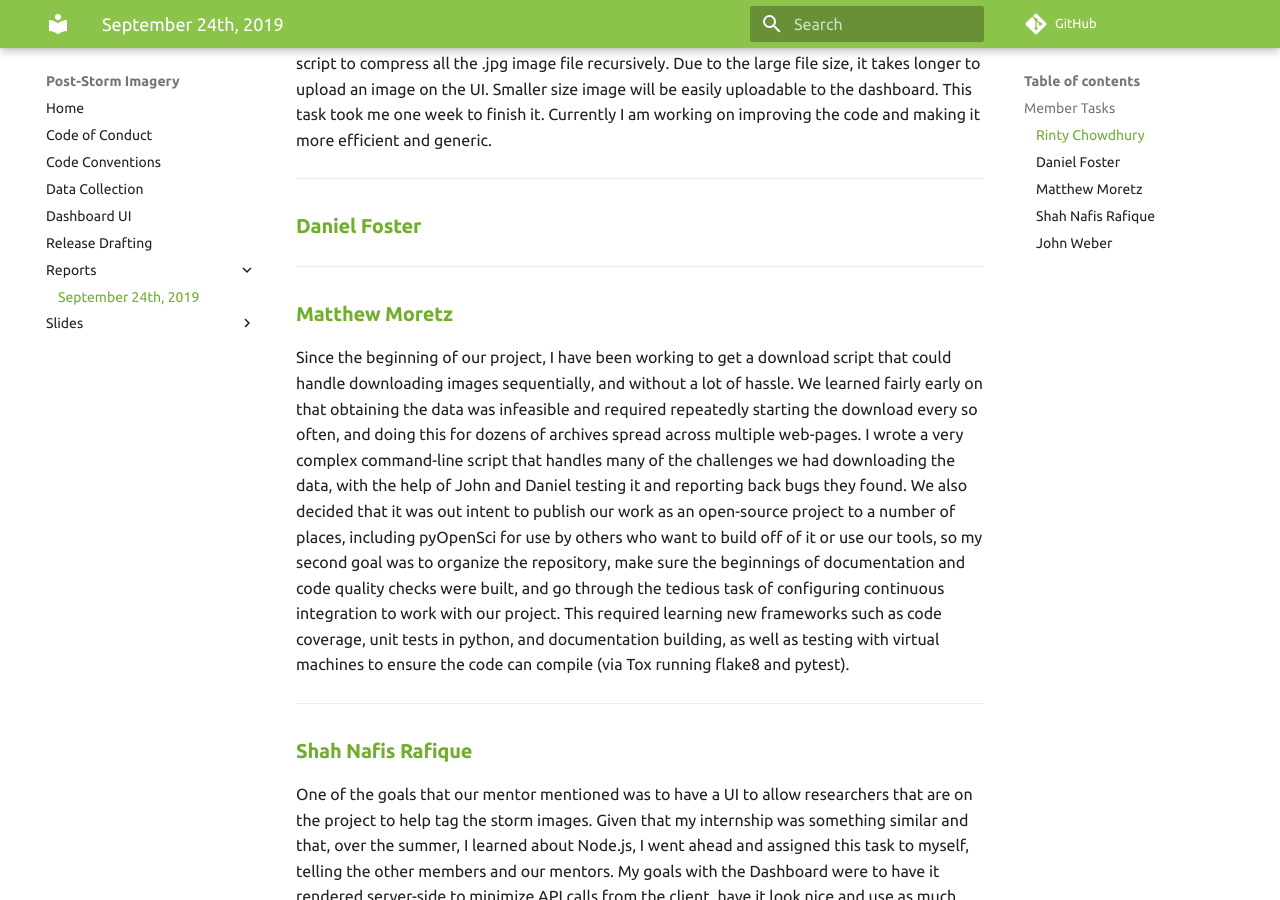
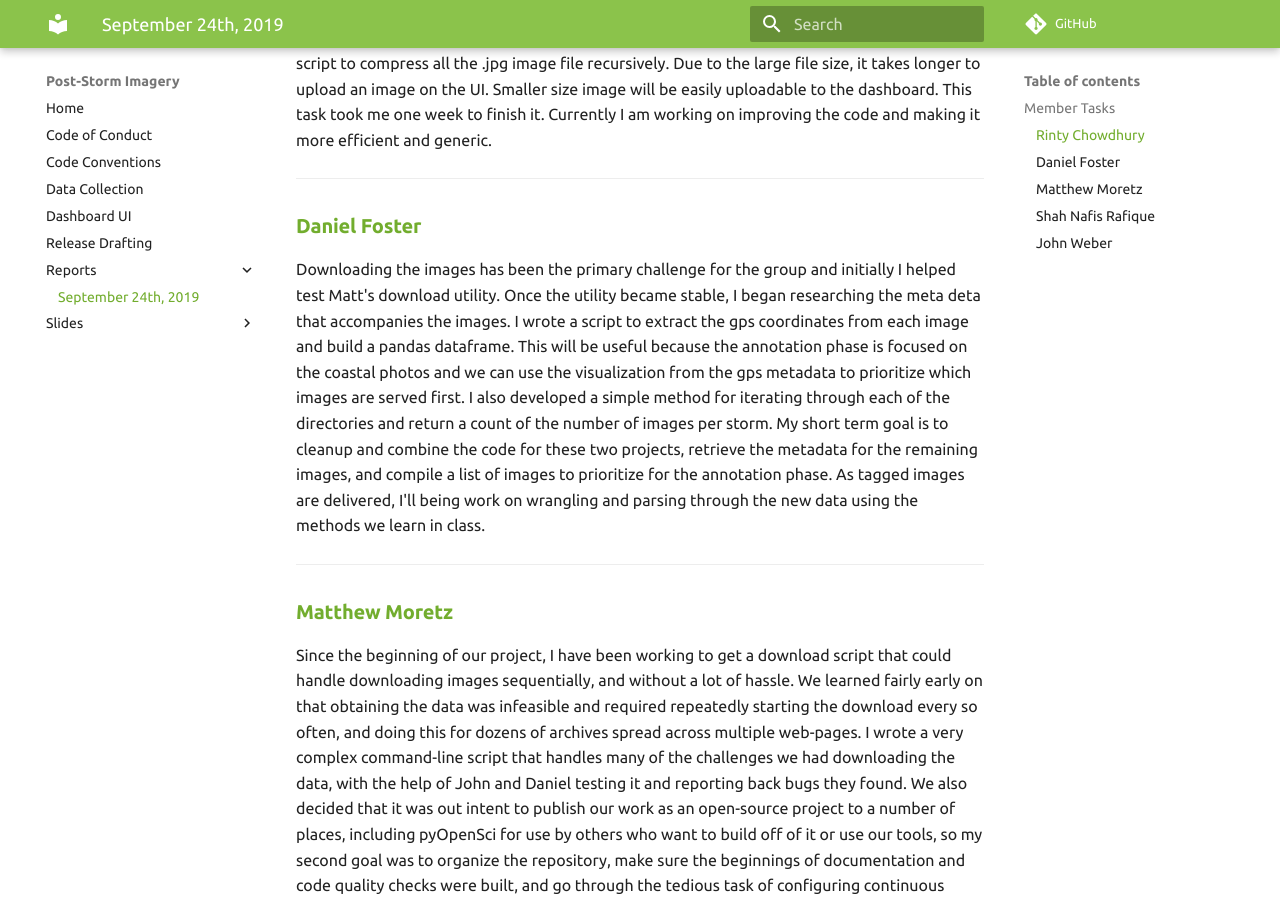
Before and after one commit to UNCG-CSE/Poststorm_Imagery, an MkDocs documentation site: the page built from docs/reports/progress_report_24-09-2019.md, in a window 1280 px wide and 900 px high, scrolled down 328 px. Built offline with MkDocs 1.6.1 and Material for MkDocs 9.7.7, drawn with Linux system fonts in a browser that asks for light colours; comment, search, counter and statistics services are not loaded.

Commit message:
Update progress_report_24-09-2019.md

```diff
--- a/docs/reports/progress_report_24-09-2019.md
+++ b/docs/reports/progress_report_24-09-2019.md
@@ -18,7 +18,7 @@ and generic.
 
 ### [**Daniel Foster**](https://github.com/dlfosterbot)
 
-<!--Replace this with your task-->
+Downloading the images has been the primary challenge for the group and initially I helped test Matt's download utility. Once the utility became stable, I began researching the meta deta that accompanies the images. I wrote a script to extract the gps coordinates from each image and build a pandas dataframe. This will be useful because the annotation phase is focused on the coastal photos and we can use the visualization from the gps metadata to prioritize which images are served first. I also developed a simple method for iterating through each of the directories and return a count of the number of images per storm. My short term goal is to cleanup and combine the code for these two projects, retrieve the metadata for the remaining images, and compile a list of images to prioritize for the annotation phase. As tagged images are delivered, I'll being work on wrangling and parsing through the new data using the methods we learn in class.
 
 ------------------------------------------------------------------
 
```
